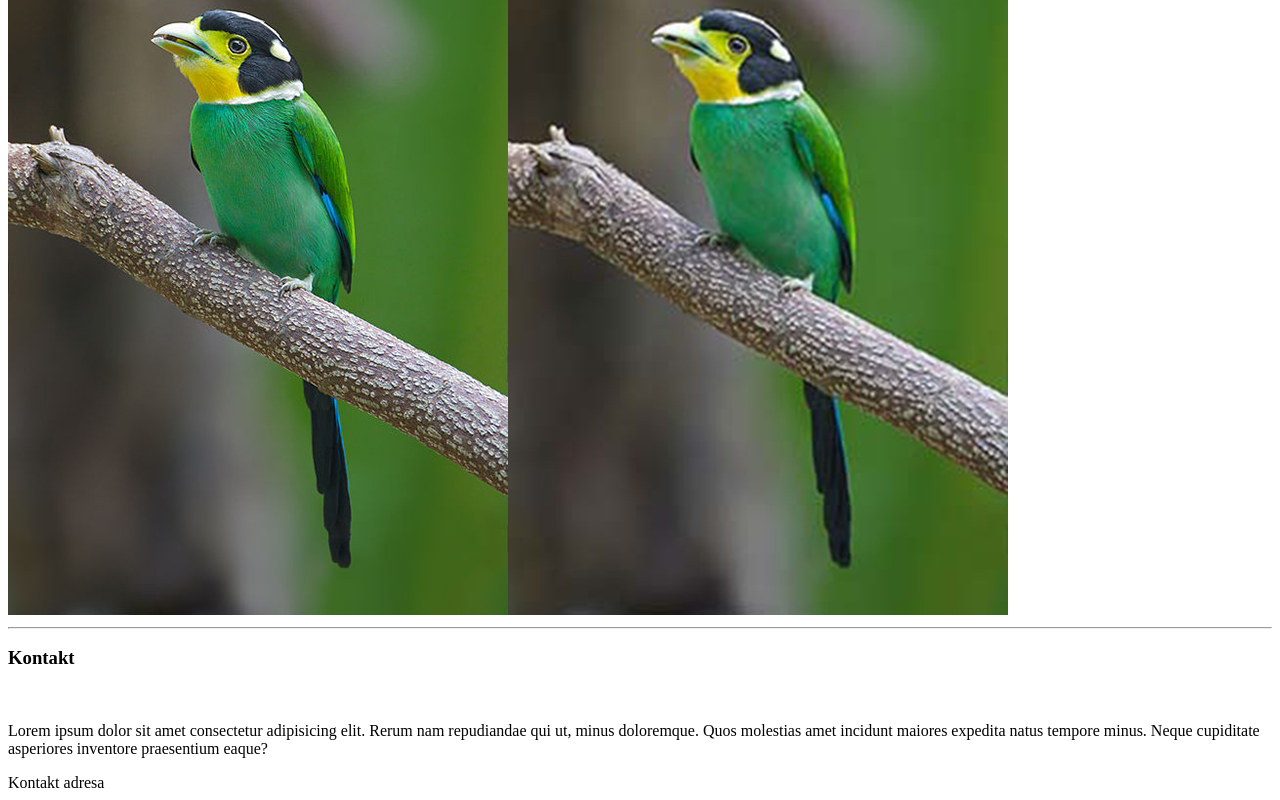
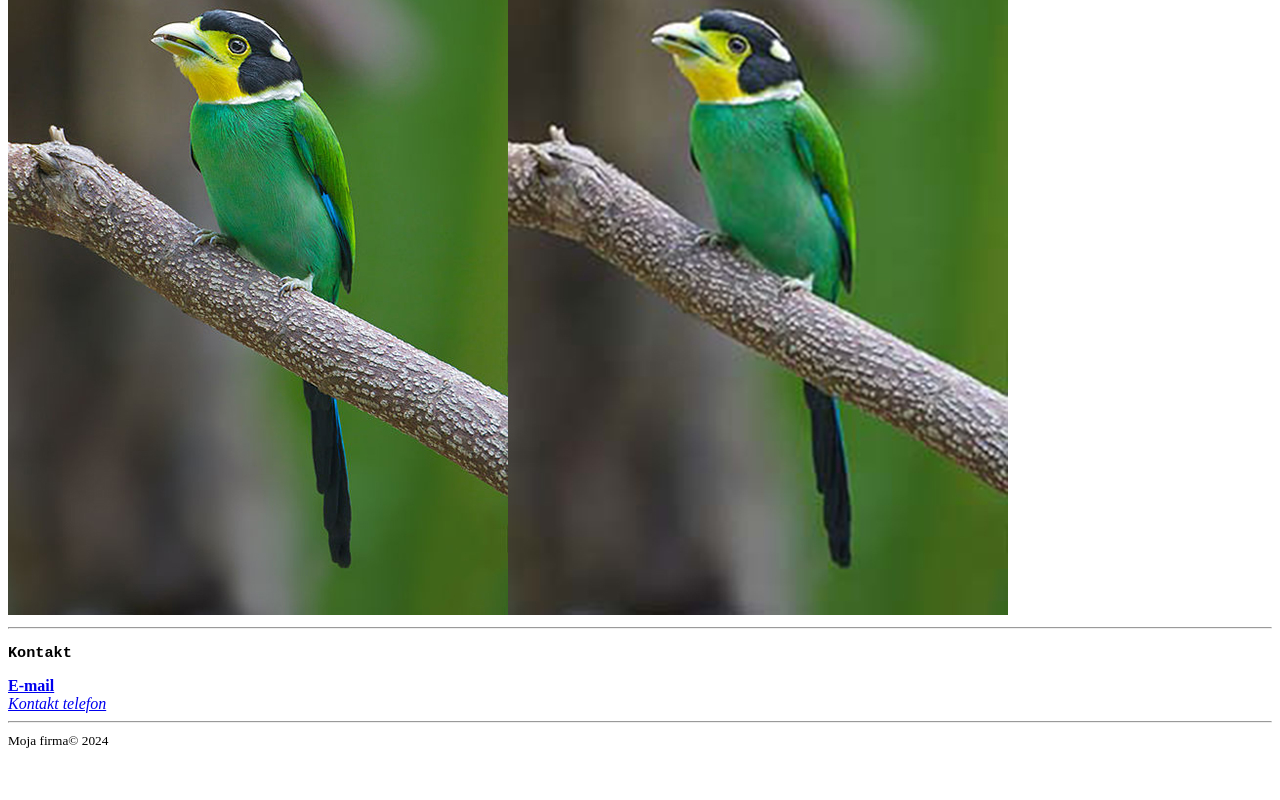
Before and after one commit to Mihovilb/algebra.vjezba.html1, a plain HTML site: page index.html in a window 1280 px wide. Shown: the part 702-1502 px from the top of the page. After the commit the page ends 1459 px from the top, so only its background shows below. Drawn offline with Linux system fonts and the light colour scheme.

Commit message:
dodan footer i kontakt

```diff
--- a/index.html
+++ b/index.html
@@ -27,12 +27,16 @@
             Lorem ipsum dolor sit amet consectetur, adipisicing elit. Sed dolor eligendi architecto eum debitis quis doloremque, perferendis perspiciatis dolores magnam tempore error suscipit beatae tenetur ut odio? Harum, cupiditate cum.
         </article>
     <img src="./media/img/JPEG_compression_Example.jpg" alt=""></section><hr>
-        <section id="Kontakt"><h3>Kontakt</h3><br>
-        <p>Lorem ipsum dolor sit amet consectetur adipisicing elit. Rerum nam repudiandae qui ut, minus doloremque. Quos molestias amet incidunt maiores expedita natus tempore minus. Neque cupiditate asperiores inventore praesentium eaque?</p>
+        <section id="Kontakt">
+            <pre><h3 id="Kontakt">Kontakt</h3></pre>
+
+            <a href="mailto:moj.email@mojmail.com"><b>E-mail</b></a><br>
+            <a href="tel:+3859x1234567"><i>Kontakt telefon</i></a></section>
     </main>
+<hr>
+    <footer id="footer">
+   <small> Moja firma© 2024</small>
 
-    <footer id="footer">
-    Kontakt adresa
     </footer>
 
 
```
